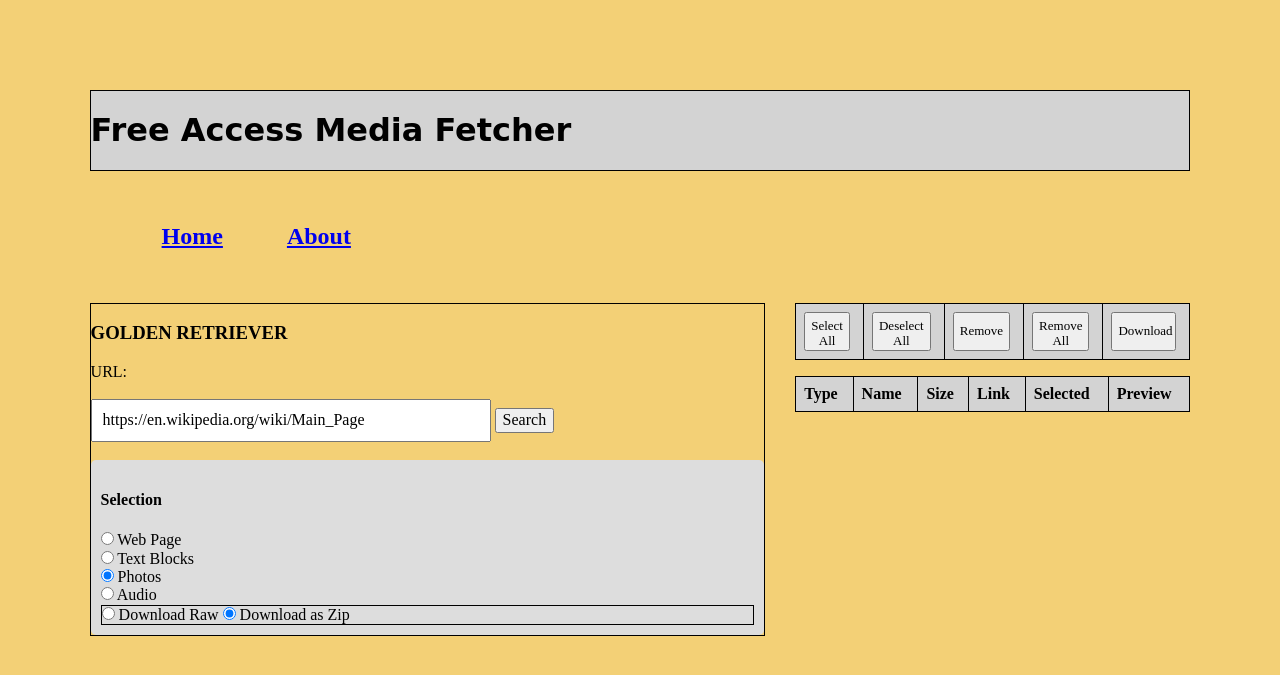
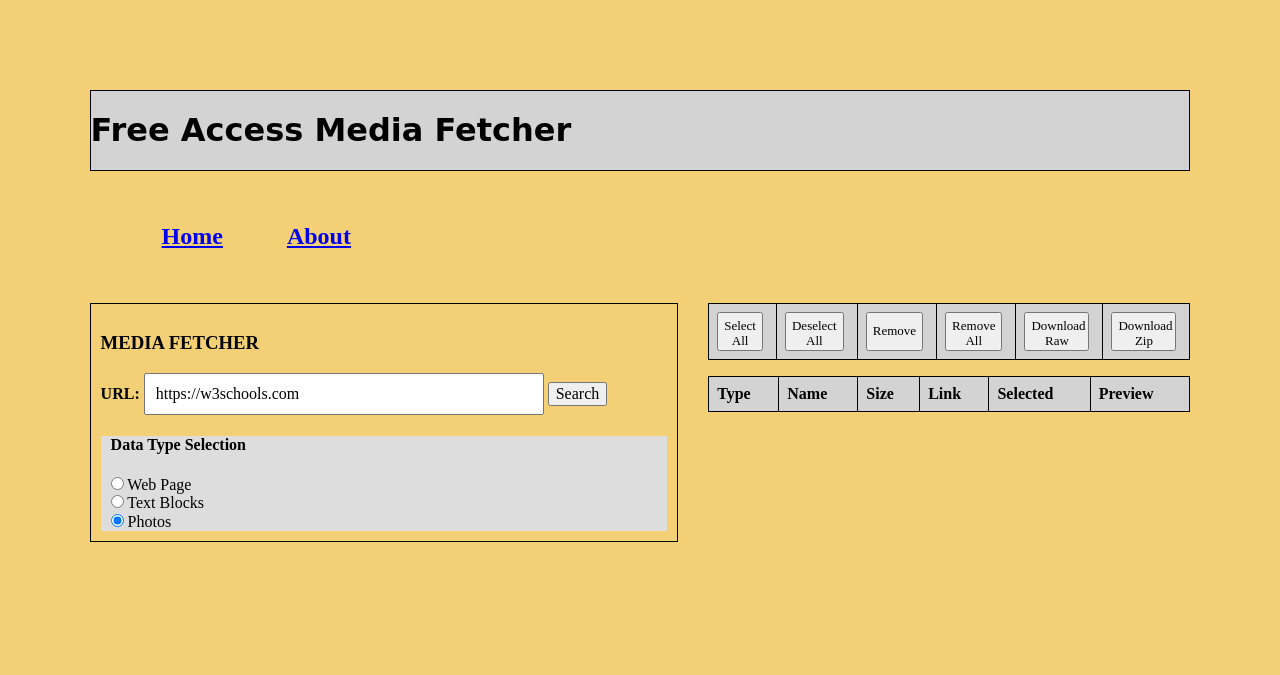
Before and after one commit to CS3300-FreeAccessMediaFetcher/FreeAccessMediaFetcher, a Flask app: page / in a window 1280 px wide. Shown: the top 675 px of the page. Run offline with Flask 3, Linux system fonts and the light colour scheme; lists and menus that the app fills with data are empty.

Commit message:
Implement remaining UI buttons, fix download function issue, minor formatting updates

```diff
--- a/famf/static/css/home/style.css
+++ b/famf/static/css/home/style.css
@@ -51,9 +51,9 @@
     }
 
     .s1 {
+        margin: auto;
         display: flex;
         flex-direction: row;
-        justify-content: space-between;
         align-items: flex-start;
         width: 100%;
     }
@@ -63,10 +63,15 @@
         padding-right: 20px;
     }
 
+    .form-main {
+        padding: 10px;
+        border: 1px solid black;
+        min-width: 203px;
+    }
+
     .filter-box {
         background-color: #ddd;
-        padding: 10px;
-        border-radius: 5px;
+        padding-left: 10px;
     }
 
     #output {
@@ -120,11 +125,6 @@
         margin-right: 5px; /* Adds space between buttons */
     }
 
-    form {
-        border: 1px solid black;
-        min-width: 203px;
-    }
-
     section#output {
         display: flex;
         flex-direction: column; /* Stacks tables vertically */
--- a/famf/static/js/main.js
+++ b/famf/static/js/main.js
@@ -1,23 +1,224 @@
-const localhost = 'http://localhost:3000/'
+const flaskEndpoint = 'http://localhost:3000/'
 
+// UTILITY FUnCTIONS //
 function formatLink(link) {
 
-    // link starts with "https://""
     if (!link.startsWith("https://")) {
         return "https://" + link;
     }
     return link;
 }
 
+function getDataType() {
+    const radios = document.getElementsByClassName('retriever');
+    for (let i = 0; i < radios.length; i++) {
+        if (radios[i].checked) {
+            return radios[i].value;
+        }
+    }
+    return null;
+}
 
-// Add  to the table
-function addElementTable(type, name, size, data, checked = true, preview) {
+function getURL() {
+    const url = document.getElementById('url_search').value;
+    return url;
+}
+// END UTILITY FUNCTIONS //
 
-    // Get the table body
+// BUTTON HANDLERS //
+// Select or Deselect all elements in table
+function selectAllRows(should_select) {
     const tableBody = document.querySelector("#output_table tbody");
+    tableBody.querySelectorAll("tr").forEach(row => {
+        const checkbox = row.querySelector("input[type='checkbox']");
+        if (checkbox) {
+            checkbox.checked = should_select;
+        }
+    });
+}
 
-    // Create a new row
-    const newRow = document.createElement("tr");
+document.getElementById("Deselect_All").addEventListener("click", function (event) {
+    event.preventDefault();
+    selectAllRows(false);
+});
+document.getElementById("Select_All").addEventListener("click", function (event) {
+    event.preventDefault();
+    selectAllRows(true);
+});
+
+// Remove selected rows
+function removeRowFromTable() {
+    const tableBody = document.querySelector("#output_table tbody"); // Select the table body by ID
+    tableBody.querySelectorAll("tr").forEach(row => { // For each row in the table
+        const checkbox = row.querySelector("input[type='checkbox']"); // Selects checkbox in the row
+        if (checkbox && checkbox.checked) { // If checkbox is checked
+            row.remove(); // Removes the row from the table
+        }
+    });
+}
+
+// Remove all rows
+function removeAllRowsFromTable() {
+    // remove all elements from table
+    const tableBody = document.querySelector("#output_table tbody");
+    tableBody.innerHTML = ""; // Clears all rows in the table
+}
+
+document.getElementById("Remove").addEventListener("click", function (event) {
+    event.preventDefault();
+    removeRowFromTable();
+});
+document.getElementById("Remove_All").addEventListener("click", function (event) {
+    event.preventDefault();
+    removeAllRowsFromTable();
+});
+
+// Download selected data
+function returnSelectedData() {
+    const tableBody = document.querySelector("#output_table tbody"); // Select the table body by ID
+    var selectedData = [];
+    var count = 0;
+    tableBody.querySelectorAll("tr").forEach(row => {
+        const checkbox = row.querySelector("input[type='checkbox']");
+        if (checkbox && checkbox.checked) { // Only return checked rows
+            const rowType = row.cells[0].innerText
+            const rowName = row.cells[1].innerText
+            const rowSize = row.cells[2].innerText
+            var rowData = {
+                // Take all attributes of the data and place them in to an array
+                type: rowType,
+                name: rowName,
+                size: rowSize
+            };
+
+            // For images, add the link to the image. For text, we just need the text itself
+            if (rowType == "image") {
+                rowData["link"] = row.querySelector("a").getAttribute("href")
+            } else if (rowType == "text") {
+                rowData["text"] = row.cells[5].innerText
+            }
+            count = count + 1;
+            selectedData.push(rowData);
+        }
+    });
+
+    if (count == 0) { return null }
+    else { return selectedData; }
+}
+
+document.getElementById("download_raw").addEventListener("click", function (event) {
+    event.preventDefault();
+    const selected_data = returnSelectedData();
+    if (selected_data != null) {
+        console.log("sending post request for download_raw");
+        sendDownloadRequestToFlask("download_raw", selected_data);
+    } else {
+        alert("Please select at least one data element to download")
+    }
+});
+document.getElementById("download_zip").addEventListener("click", function (event) {
+    event.preventDefault();
+    const selected_data = returnSelectedData();
+    if (selected_data != null) {
+        console.log("sending post request for download_raw");
+        sendDownloadRequestToFlask("download_zip", selected_data);
+    } else {
+        alert("Please select at least one data element to download")
+    }
+});
+
+
+
+
+// -------------------- POST REQUESTS TO FLASK
+async function sendPostRequestToFlask(url, dataType) {
+    const route = 'web-scrape-submission-handler';
+
+    // Create FormData to send to Flask
+    const formData = new FormData();
+    formData.append("url", url);
+    formData.append("data_type", dataType);
+
+    // Send POST request to Flask
+    try {
+        const response = await fetch(flaskEndpoint + route, {
+            method: 'POST',
+            body: formData
+        });
+
+        if (response.ok) {
+            const data = await response.json();
+            return data;
+        } else {
+            console.error("Server returned error:", response.status);
+        }
+    } catch (error) {
+        console.error("Fetch request failed:", error);
+    }
+}
+
+async function sendDownloadRequestToFlask(download_type, data) {
+    const route = 'download-handler';
+
+    // Create FormData to send to Flask
+    var postData = {}
+    postData["data"] = data
+    postData["download_type"] = download_type
+
+    try {
+        const response = await fetch(flaskEndpoint + route, {
+            method: 'POST',
+            body: JSON.stringify(postData),
+            headers: { "Content-Type": "application/json" }
+        });
+
+        if (response.ok) {
+            const data = await response.json();
+            return data;
+        } else {
+            console.error("Server returned error:", response.status);
+        }
+    } catch (error) {
+        console.error("Fetch request failed:", error);
+    }
+}
+// -------------------- END POST REQUESTS
+
+// SEARCH HANDLING //
+document.addEventListener('DOMContentLoaded', () => {
+    const searchButton = document.getElementById('search_button');
+
+    searchButton.addEventListener('click', async (event) => {
+        event.preventDefault(); // Prevent default form submission
+
+        const url = getURL();
+        const dataType = getDataType();
+
+        console.log(`Selected data type: ${dataType}`);
+        console.log(`Searching... "${url}"`);
+
+        // Send POST request to Flask
+        sendPostRequestToFlask(url, dataType).then(scrapedData => {
+            if (typeof(scrapedData) == "object") {
+                console.log("Scraped data:", scrapedData);
+
+                for (let i = 0; i < scrapedData.length; i++){
+                    item = scrapedData[i]
+                    addElementToTable(item.dataType, item.dataName, item.dataSize, item.data, true, item.data);
+                }
+            }
+            else {
+                alert("Search failed! Please check URL is valid and try again.")
+            }
+        });
+    });
+});
+
+// Add to the table
+function addElementToTable(type, name, size, data, checked = true, preview) {
+
+    const tableBody = document.querySelector("#output_table tbody"); // Get the table body
+    const newRow = document.createElement("tr"); // Create a new row
 
     // Create cells for Type, Name, Size, Link, Selected, and Preview
     const typeCell = document.createElement("td");
@@ -35,7 +236,6 @@ function addElementTable(type, name, size, data, checked = true, preview) {
     var formattedLink = formatLink(data)
     const linkCell = document.createElement("td");
 
-
     // Create the anchor element for the link
     const anchor = document.createElement("a"); // Make sure `anchor` is declared
     anchor.href = formattedLink; // The source of the content
@@ -43,25 +243,17 @@ function addElementTable(type, name, size, data, checked = true, preview) {
     anchor.target = "_blank"; // Open in a new tab
     linkCell.appendChild(anchor);
 
-
     // Selected cell with a checkbox
     const selectedCell = document.createElement("td");
     const checkbox = document.createElement("input");
+    checkbox.type = "checkbox"; // Create a checkbox of type "checkbox"
+    checkbox.checked = checked; // Make it checked by default
+    selectedCell.appendChild(checkbox); // Append checkbox
 
-    // Create a checkbox of type "checkbox"
-    checkbox.type = "checkbox";
-    // Make it checked by default
-    checkbox.checked = checked;
-    // Append checkbox
-    selectedCell.appendChild(checkbox);
-
-    // Preview cell
-    // Create a cell in the table
+    // Create a preview cell in the table
     const previewCell = document.createElement("td");
-    // Create the text cell representing the preview
-
     if (type === "image") {
-        //EXAMPLE <img src="img_girl.jpg" alt="Girl in a jacket" width="500" height="600">
+        // EXAMPLE <img src="img_girl.jpg" alt="Girl in a jacket" width="500" height="600">
         const img = document.createElement("img");
 
         img.src = formattedLink;
@@ -71,8 +263,7 @@ function addElementTable(type, name, size, data, checked = true, preview) {
 
         previewCell.appendChild(img);
     }
-
-    if (type === "text") {
+    else if (type === "text") {
         const p = document.createElement("p");
         p.innerText = data;
         previewCell.appendChild(p)
@@ -90,214 +281,3 @@ function addElementTable(type, name, size, data, checked = true, preview) {
     tableBody.appendChild(newRow);
     console.log(name + " added to table.");
 }
-
-
-// Remove selected elements from the table
-function removeRowFromTable() {
-    const tableBody = document.querySelector("#output_table tbody"); // Select the table body by ID
-    tableBody.querySelectorAll("tr").forEach(row => { // For each row in the table
-        const checkbox = row.querySelector("input[type='checkbox']"); // Selects checkbox in the row
-        if (checkbox && checkbox.checked) { // If checkbox is checked
-            row.remove(); // Removes the row from the table
-        }
-    });
-}
-
-// removes only checked boxes
-document.getElementById("Remove").addEventListener("click", function (event) {
-    // selects the element with .Remove id and adds an on click event to it. for the function :removeRowFromTable()
-        event.preventDefault();
-        removeRowFromTable();
-    });
-
-
-
-function returnAllData() {
-    const tableBody = document.querySelector("#output_table tbody"); // Select the table body by ID
-    var selectedData = []; // array to keet the data.
-    var count = 0; // creata a counter for the number of items
-    tableBody.querySelectorAll("tr").forEach(row => { // For each row in the table
-
-        const rowType = row.cells[0].innerText
-        const rowName = row.cells[1].innerText
-        const rowSize = row.cells[2].innerText
-        var rowData = {
-            // take all attributes of the data and place them in to an array
-            type: rowType,
-            name: rowName,
-            size: rowSize
-        };
-
-        // For images, add the link to the image. For text, we just need the text itself
-        if (rowType == "image") {
-            rowData["link"] = row.querySelector("a").getAttribute("href")
-        } else if (rowType == "text") {
-            rowData["text"] = row.cells[5].innerText
-        }
-        count = count + 1;
-        selectedData.push(rowData);
-    });
-
-    if (count == 0) { return null }
-    else { return selectedData; }
-}
-
-document.getElementById("Download").addEventListener("click", function (event) {
-    // selects the element with .Remove id and adds an on click event to it. for the function :removeRowFromTable()
-    event.preventDefault();
-    // download selection by tag "download_raw"/"download_zip"
-    const download_raw = document.getElementById("download_raw");
-    const download_zip = document.getElementById("download_zip");
-    // gather all data
-    const selected_data = returnAllData();
-    console.log("creating a download request.");
-    // if the dataa is not null create a post request :
-    if (selected_data != null) {
-
-        if (download_raw.checked) {
-            //POST download raw
-            console.log("sending post request for download_raw");
-            sendDownloadRequestToFlask("download_raw", selected_data);
-
-        } else if (download_zip.checked) {
-            //POST download zip
-            console.log("sending post request for download_zip");
-            sendDownloadRequestToFlask("download_zip", selected_data);
-        } else {
-            // idf there is no selection in the radio selections for download
-            console.log("unknown error -  radio selection (download zip/raw)")
-        }
-    } else {
-        // if there are no data to push to a post request
-        console.log("no data avaible to post")
-    }
-});
-
-function clearTable() {
-    // remove all elements from table
-    const tableBody = document.querySelector("#output_table tbody");
-    tableBody.innerHTML = ""; // Clears all rows in the table
-}
-
-// event listener to remove all cells from the table.
-document.getElementById("Remove_All").addEventListener("click", function (event) {
-    event.preventDefault();
-    clearTable();
-});
-
-
-
-const form = document.querySelector("form");
-const log = document.querySelector("#log");
-
-form.addEventListener(
-    "submit",
-    (event) => {
-        const data = new FormData(form);
-        let output = "";
-        for (const entry of data) {
-            output = `${output}${entry[0]}=${entry[1]}\r`;
-        }
-        log.innerText = output;
-        event.preventDefault();
-    },
-    false,
-);
-
-function dataTypeSelector() {
-    const radios = document.getElementsByClassName('retriever');
-    for (let i = 0; i < radios.length; i++) {
-        if (radios[i].checked) {
-            return radios[i].value;
-        }
-    }
-    return null;
-}
-
-function getURL() {
-    const url = document.getElementById('url_search').value;
-    return url;
-}
-
-
-
-// -------------------- POST
-async function sendPostRequestToFlask(url, dataType) {
-    const apiEndpoint = localhost;
-    const route = 'web-scrape-submission-handler';
-
-    // Create FormData to send to Flask
-    const formData = new FormData();
-    formData.append("url", url);
-    formData.append("data_type", dataType);
-
-    // Send POST request to Flask
-    try {
-        const response = await fetch(apiEndpoint + route, {
-            method: 'POST',
-            body: formData
-        });
-
-        if (response.ok) {
-            const data = await response.json();
-            return data;
-        } else {
-            console.error("Server returned error:", response.status);
-        }
-    } catch (error) {
-        console.error("Fetch request failed:", error);
-    }
-}
-
-async function sendDownloadRequestToFlask(download_type, data) {
-    const apiEndpoint = localhost;
-    const route = 'download-handler';
-
-    // Create FormData to send to Flask
-    var postData = {}
-    postData["data"] = data
-    postData["download_type"] = download_type
-
-    try {
-        const response = await fetch(apiEndpoint + route, {
-            method: 'POST',
-            body: JSON.stringify(postData),
-            headers: { "Content-Type": "application/json" }
-        });
-
-        if (response.ok) {
-            const data = await response.json();
-            return data;
-        } else {
-            console.error("Server returned error:", response.status);
-        }
-    } catch (error) {
-        console.error("Fetch request failed:", error);
-    }
-}
-// -------------------- END POST
-
-
-document.addEventListener('DOMContentLoaded', () => {
-    const searchButton = document.getElementById('search_button');
-
-    searchButton.addEventListener('click', async (event) => {
-        event.preventDefault(); // Prevent default form submission
-
-        const url = getURL();
-        const dataType = dataTypeSelector();
-
-        console.log(`Selected data type: ${dataType}`);
-        console.log(`Searching... "${url}"`);
-
-        // Send POST request to Flask
-        sendPostRequestToFlask(url, dataType).then(scrapedData => {
-            console.log("Scraped data:", scrapedData);
-
-            for (let i = 0; i < scrapedData.length; i++){
-                item = scrapedData[i]
-                addElementTable(item.dataType,item.dataName, item.dataSize, item.data, true, item.data);
-            }
-        });
-    });
-});
--- a/famf/templates/home.html
+++ b/famf/templates/home.html
@@ -29,39 +29,25 @@
     <section class="s1">
         <!-- Form on the left -->
         <div class="form-container">
-            <form class="form" id="GOLDEN RETRIEVER">
-                <a id="formTitle"><h3>GOLDEN RETRIEVER</h3></a>
-                <label for="url">URL:<a class="eg"></a> </label><br /><br />
-                <input type="text" class="retriever" id="url_search" name="user_input_url" value="https://en.wikipedia.org/wiki/Main_Page" />
-                <input type="submit" value="Search" id="search_button" class="scraper" /><br /><br />
+            <form class="form-main" id="GOLDEN RETRIEVER">
+                <a id="form-title"><h3>MEDIA FETCHER</h3></a>
+                <label for="url"><b>URL:</b><a class="eg"></a></label>
+                <input type="text" class="retriever" id="url_search" name="user_input_url" value="https://w3schools.com" />
+                <input type="submit" value="Search" id="search_button" class="scraper" /><br />
 
                 <!-- Filter Box -->
                 <div class="filter-box">
-                    <h4>Selection</h4>
+                    <h4>Data Type Selection</h4>
                     <form>
                     <input type="radio" class="retriever" id="webpage" name="retriever_selection" value="web_page" />
-                    <label> Web Page</label><br>
+                    <label>Web Page</label><br>
 
                     <input type="radio" class="retriever" id="text" name="retriever_selection" value="text" />
                     <label>Text Blocks</label><br>
 
-                    <input type="radio" class="retriever" id="Photos" name="retriever_selection" value="image" checked /><!-- defalt cheaked box -->
+                    <input type="radio" class="retriever" id="Photos" name="retriever_selection" value="image" checked /><!-- defalt checked box -->
                     <label>Photos</label><br>
-
-                    <input type="radio" class="retriever" id="Audio" name="retriever_selection" value="audio" />
-                    <label>Audio</label><br>
-
                     </form>
-
-
-                    <form id=" =" download_form>
-                    <input type="radio" class ="download" id="download_raw" name="download_type" value="download" />
-                    <label>Download Raw</label>
-                    <input type="radio" id="download_zip" name="download_type" value="download"  class="download" checked />
-                    <label>Download as Zip</label>
-                    </form>
-
-
                 </div>
             </form>
         </div>
@@ -76,7 +62,8 @@
                         <th class="control"><button type="button" class="button" id="Deselect_All">Deselect All</button></th>
                         <th class="control"><button type="button" class="button" id="Remove">Remove</button></th>
                         <th class="control"><button type="button" class="button" id="Remove_All">Remove All</button></th>
-                        <th class="control"><button type="button" class="button" id="Download" >Download </button></th>
+                        <th class="control"><button type="button" class="button" id="download_raw">Download Raw</button></th>
+                        <th class="control"><button type="button" class="button" id="download_zip">Download Zip</button></th>
                     </tr>
                 </thead>
                 </table>
```
